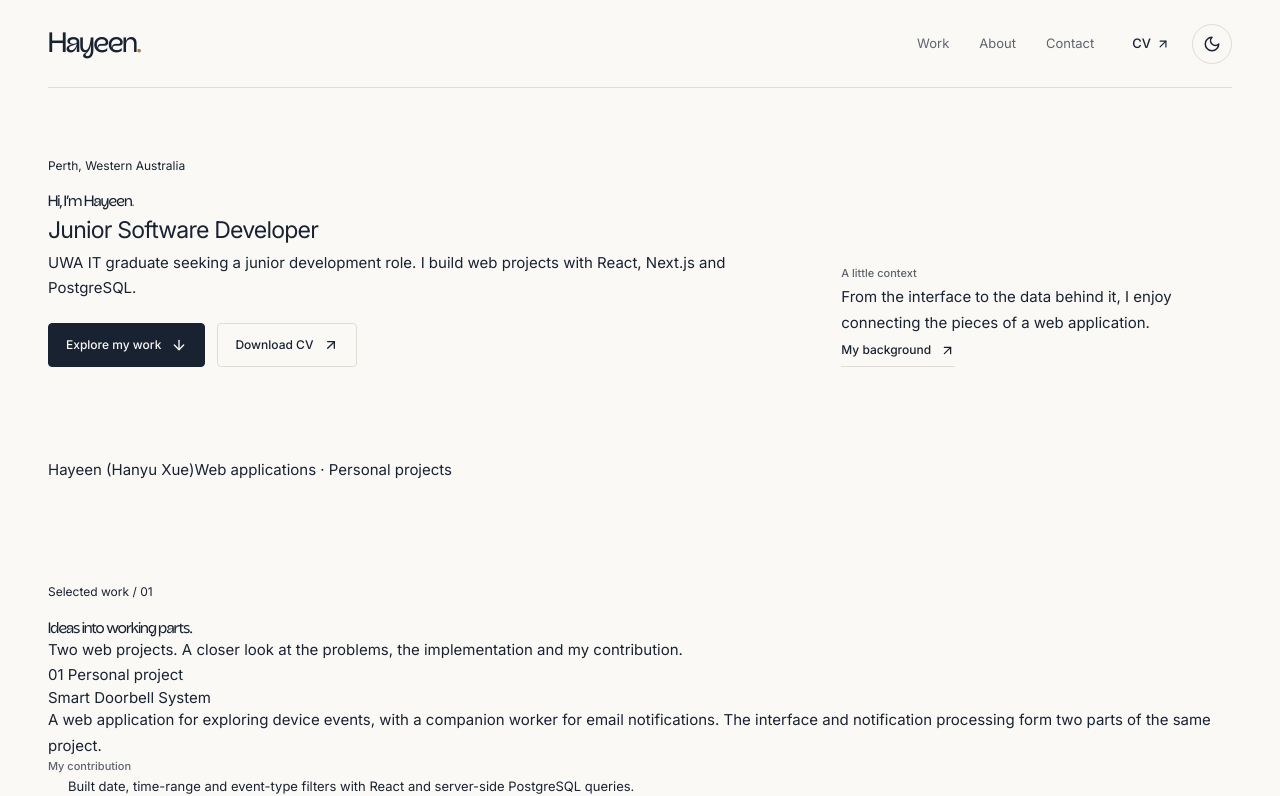
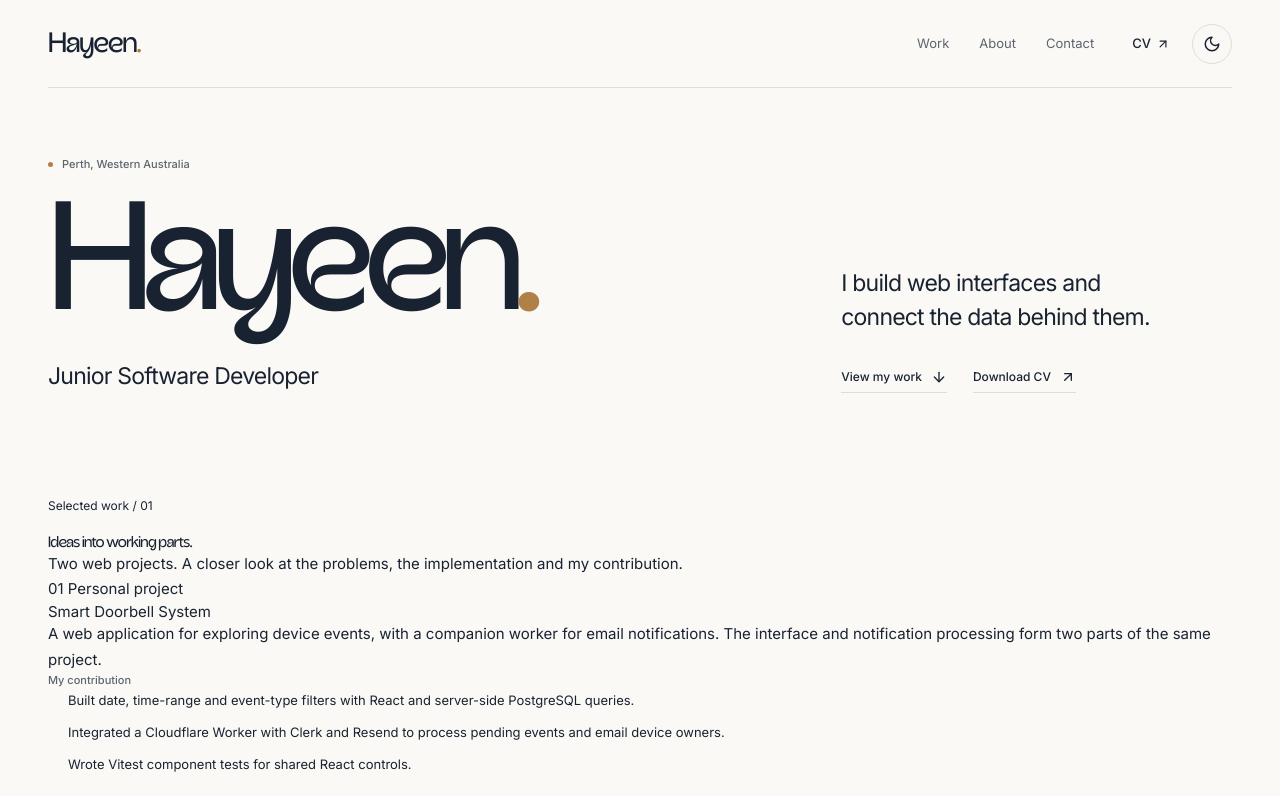
Before and after one commit to Hayeensss/portfolio_Hayeen, a Next.js app: page / in a window 1280 px wide. Shown: the top 796 px of the page. Built offline with nearby package versions, Linux system fonts and the light colour scheme.

Commit message:
design: give the opening one clear introduction

```diff
--- a/components/sections/hero/Hero.jsx
+++ b/components/sections/hero/Hero.jsx
@@ -2,26 +2,26 @@ import { ArrowDown, ArrowUpRight } from "lucide-react";
 
 export default function Hero() {
   return (
-    <section id="hero" className="site-shell hero-section">
-      <div className="hero-intro">
-        <p className="eyebrow">
-          <span className="location-dot" />
-          Perth, Western Australia
-        </p>
-        <h1>
-          Hi, I’m Hayeen<span className="accent-text">.</span>
+    <section
+      id="hero"
+      className="site-shell hero-section"
+      aria-labelledby="intro-heading"
+    >
+      <div className="hero-name">
+        <p className="location-line">Perth, Western Australia</p>
+        <h1 id="intro-heading">
+          Hayeen<span>.</span>
         </h1>
         <p className="hero-role">Junior Software Developer</p>
-        <p className="hero-summary">
-          UWA IT graduate seeking a junior development role. I build web
-          projects with React, Next.js and PostgreSQL.
-        </p>
-        <div className="button-row">
-          <a className="site-button primary" href="#projects">
-            Explore my work <ArrowDown size={16} aria-hidden="true" />
+      </div>
+      <div className="hero-note">
+        <p>I build web interfaces and connect the data behind them.</p>
+        <div className="hero-links">
+          <a className="text-link" href="#projects">
+            View my work <ArrowDown size={16} aria-hidden="true" />
           </a>
           <a
-            className="site-button secondary"
+            className="text-link"
             href="/resume.pdf"
             target="_blank"
             rel="noopener noreferrer"
@@ -30,20 +30,6 @@ export default function Hero() {
           </a>
         </div>
       </div>
-      <div className="hero-aside">
-        <span className="small-label">A little context</span>
-        <p>
-          From the interface to the data behind it, I enjoy connecting the
-          pieces of a web application.
-        </p>
-        <a className="text-link" href="#about">
-          My background <ArrowUpRight size={15} aria-hidden="true" />
-        </a>
-      </div>
-      <div className="hero-bottom">
-        <span>Hayeen (Hanyu Xue)</span>
-        <span>Web applications · Personal projects</span>
-      </div>
     </section>
   );
 }
```
